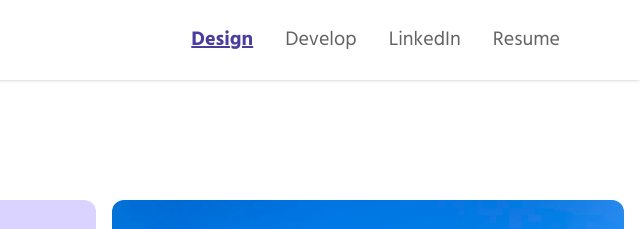
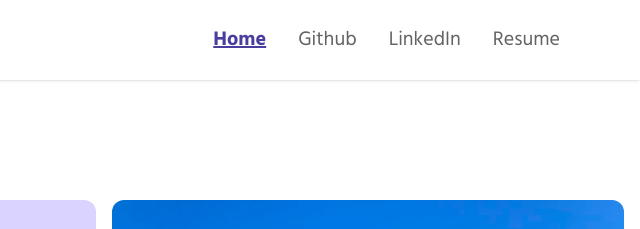
Before and after one commit to yuezhaodesign/yuezhaodesign.github.io, a website: page index.html in a window 1280 px wide. Shown: the top 229 px of the page, 640-1280 px from the left. Drawn offline with Linux system fonts and the light colour scheme.

Commit message:
update github

```diff
--- a/index.html
+++ b/index.html
@@ -16,8 +16,8 @@
                 <img src="assets/homepage/logo.png" alt="icon" class="w-10 h-10 cursor-pointer hover:opacity-80 transition-opacity">
             </a>
             <div class="flex gap-4 md:gap-8 font-body text-body">
-                <a href="index.html" class=" text-01 underline font-bold">Design</a>
-                <a href="https://yuez.design/DSGN1020-Portfolio/" class="text-textweak hover:text-01 hover:underline">Develop</a>
+                <a href="index.html" class=" text-01 underline font-bold">Home</a>
+                <a href="https://github.com/yuezhaodesign" class="text-textweak hover:text-01 hover:underline">Github</a>
                 <a href="https://www.linkedin.com/in/yue-zhao-janie" class="text-textweak hover:text-01 hover:underline">LinkedIn</a>
                 <a href="https://drive.google.com/file/d/1q0cPbAi2airKdiWNVX1CpJ0R-9sKVwN_/view?usp=sharing" class="text-textweak hover:text-01 hover:underline">Resume</a>
             </div>
```
